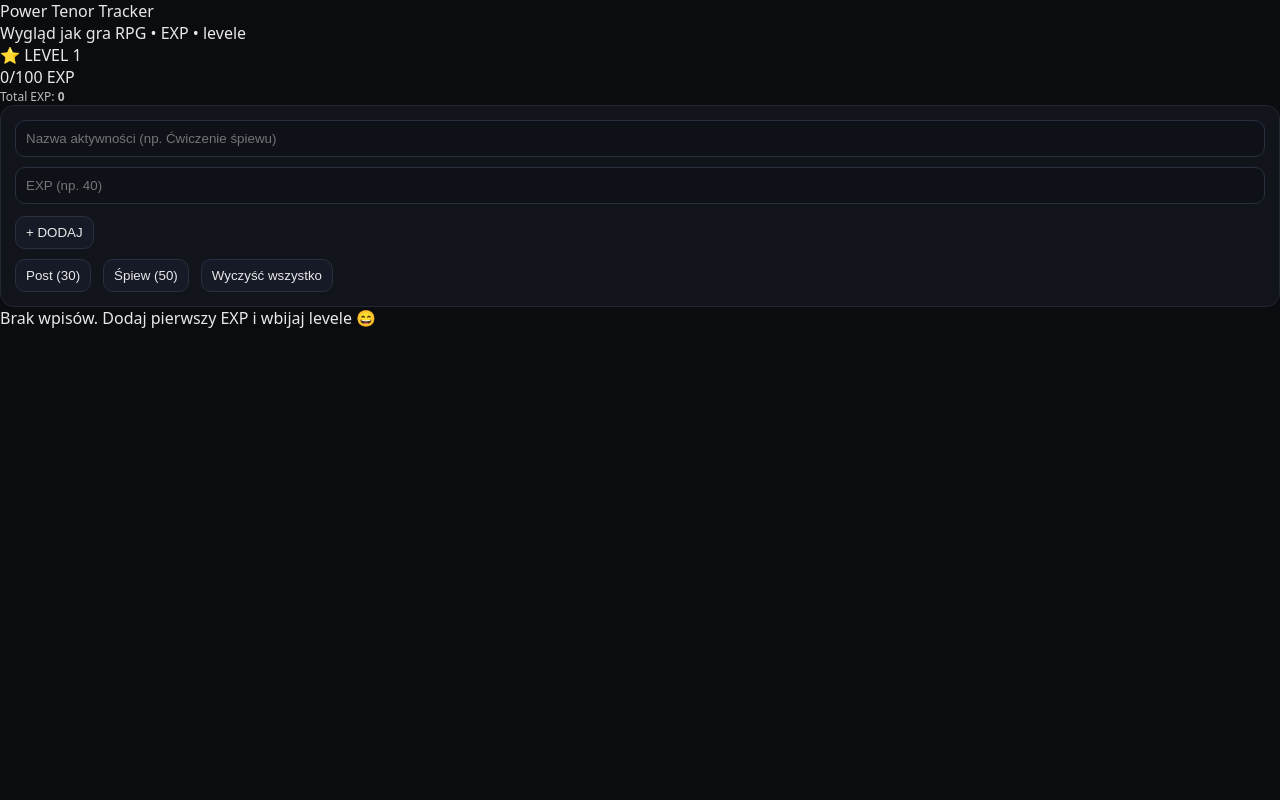
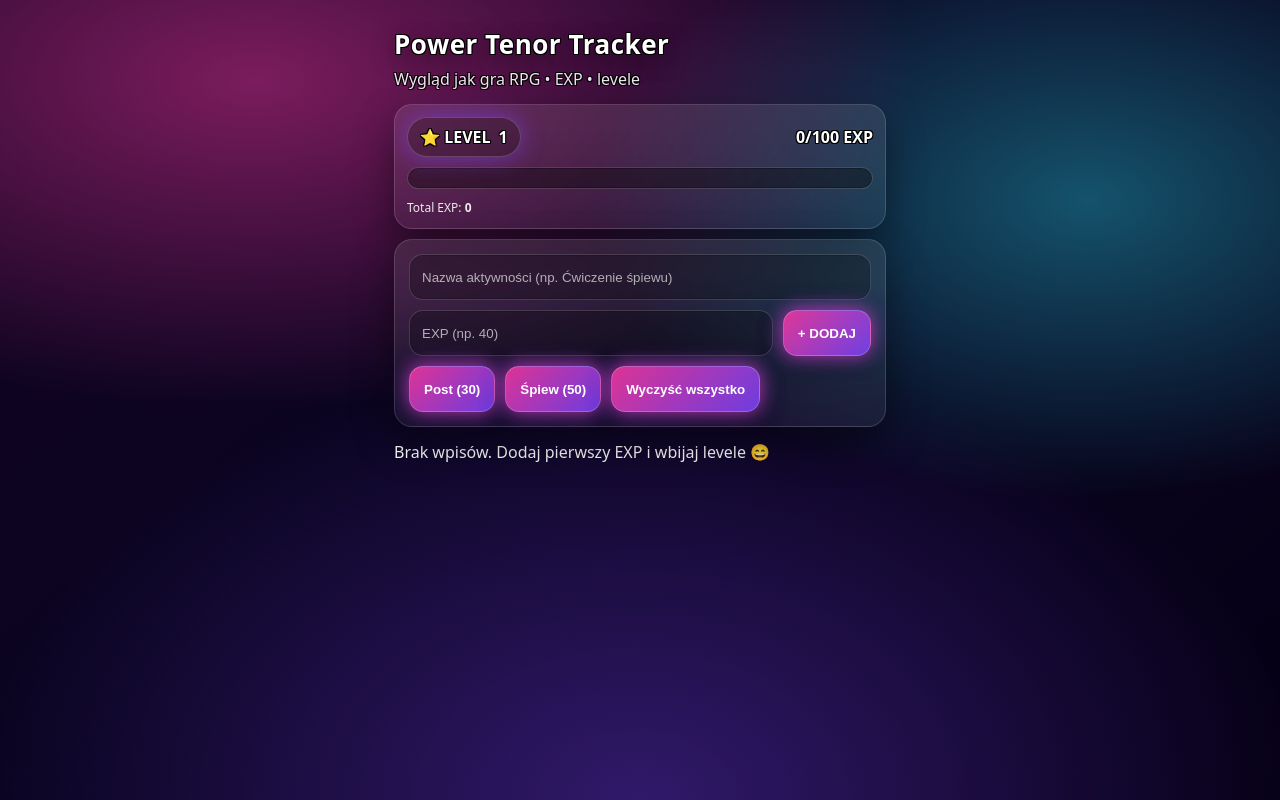
Before and after one commit to Marcinuskryza/power-tenor-tracker, a React (Vite) app: page / in a window 1280 px wide. Built offline with nearby package versions, Linux system fonts and the light colour scheme.

Commit message:
Update styles.css

```diff
--- a/src/styles.css
+++ b/src/styles.css
@@ -1,51 +1,280 @@
-:root { font-family: system-ui, -apple-system, Segoe UI, Roboto, Arial, sans-serif; }
-* { box-sizing: border-box; }
-body { margin: 0; background: #0b0c10; color: #e8e8e8; }
-a { color: inherit; }
+:root{
+  --bg1:#2b0a6b;      /* fiolet */
+  --bg2:#ff3aa7;      /* róż */
+  --bg3:#2be7ff;      /* diament/cyjan */
+  --panel: rgba(20, 8, 38, .55);
+  --panel2: rgba(255,255,255,.08);
+  --stroke: #000;
+  --text: #fff;
 
-.container { max-width: 980px; margin: 0 auto; padding: 16px; }
-.card { background: #12141b; border: 1px solid #232635; border-radius: 14px; padding: 14px; }
-.row { display: flex; gap: 12px; flex-wrap: wrap; }
-.col { flex: 1; min-width: 260px; }
+  --glowPink: 0 0 18px rgba(255, 58, 167, .55);
+  --glowCyan: 0 0 18px rgba(43, 231, 255, .55);
+  --glowPurple: 0 0 22px rgba(125, 68, 255, .55);
+}
 
-h1 { font-size: 22px; margin: 0 0 8px; }
-h2 { font-size: 16px; margin: 0 0 8px; opacity: 0.95; }
+*{ box-sizing:border-box; }
+html,body{ height:100%; }
+body{
+  margin:0;
+  font-family: ui-sans-serif, system-ui, -apple-system, Segoe UI, Roboto, Arial;
+  color: var(--text);
+  background: radial-gradient(1200px 600px at 20% 10%, rgba(255,58,167,.45), transparent 55%),
+              radial-gradient(1000px 600px at 85% 25%, rgba(43,231,255,.35), transparent 50%),
+              radial-gradient(1200px 800px at 50% 100%, rgba(125,68,255,.35), transparent 55%),
+              linear-gradient(140deg, #120321, #0a0420 40%, #060016);
+  overflow-x:hidden;
+}
 
-.tabs { display: flex; gap: 8px; margin: 12px 0; }
-.tabbtn {
-  border: 1px solid #2a2e41; background: #0f1118; color: #e8e8e8;
-  padding: 8px 10px; border-radius: 10px; cursor: pointer;
+.app{
+  min-height:100%;
+  padding: 18px 14px 28px;
+  max-width: 520px;
+  margin: 0 auto;
 }
-.tabbtn.active { background: #1a1f2e; border-color: #3a4160; }
 
-.progressOuter {
-  width: 100%; height: 12px; background: #0f1118; border: 1px solid #2a2e41;
-  border-radius: 999px; overflow: hidden;
+.title{
+  font-size: 26px;
+  font-weight: 900;
+  letter-spacing: .5px;
+  margin: 8px 0 12px;
+  text-shadow:
+    -1px -1px 0 var(--stroke),
+     1px -1px 0 var(--stroke),
+    -1px  1px 0 var(--stroke),
+     1px  1px 0 var(--stroke),
+     0 6px 22px rgba(0,0,0,.55);
 }
-.progressInner { height: 100%; background: #63c384; width: 0%; }
 
-.kpi { font-size: 13px; opacity: 0.9; }
-.big { font-size: 20px; font-weight: 700; }
+.subtitle{
+  opacity:.9;
+  margin-top:-6px;
+  margin-bottom:14px;
+  text-shadow:
+    -1px -1px 0 var(--stroke),
+     1px -1px 0 var(--stroke),
+    -1px  1px 0 var(--stroke),
+     1px  1px 0 var(--stroke);
+}
 
-.list { display: grid; gap: 10px; margin-top: 10px; }
-.item {
-  display: flex; align-items: center; justify-content: space-between;
-  padding: 10px; border-radius: 12px; border: 1px solid #232635; background: #0f1118;
+.card{
+  background: linear-gradient(180deg, rgba(255,255,255,.10), rgba(255,255,255,.06));
+  border: 1px solid rgba(255,255,255,.14);
+  border-radius: 18px;
+  padding: 14px;
+  backdrop-filter: blur(12px);
+  box-shadow: 0 16px 40px rgba(0,0,0,.45);
 }
-.itemLeft { display: grid; gap: 2px; }
-.btn {
-  border: 1px solid #2a2e41; background: #161a27; color: #e8e8e8;
-  padding: 8px 10px; border-radius: 10px; cursor: pointer;
+
+.row{
+  display:flex;
+  gap:10px;
+  align-items:center;
 }
-.btn.primary { background: #63c384; color: #0b0c10; border-color: #63c384; font-weight: 700; }
-.btn.danger { background: #2a0f16; border-color: #5b1c2e; }
-input, textarea, select {
-  width: 100%; padding: 10px; border-radius: 10px; border: 1px solid #2a2e41;
-  background: #0f1118; color: #e8e8e8;
+
+.input{
+  flex:1;
+  height: 46px;
+  border-radius: 14px;
+  border: 1px solid rgba(255,255,255,.16);
+  background: rgba(0,0,0,.25);
+  color:#fff;
+  padding: 0 12px;
+  outline:none;
+  box-shadow: inset 0 0 0 1px rgba(0,0,0,.15);
 }
-label { font-size: 12px; opacity: 0.9; }
-hr { border: none; border-top: 1px solid #232635; margin: 12px 0; }
-.small { font-size: 12px; opacity: 0.8; }
+.input::placeholder{ color: rgba(255,255,255,.65); }
 
-.moneyPos { color: #63c384; font-weight: 700; }
-.moneyNeg { color: #ff6b6b; font-weight: 700; }
+.btn{
+  height:46px;
+  padding: 0 14px;
+  border-radius: 14px;
+  border: 1px solid rgba(255,255,255,.2);
+  color:#fff;
+  font-weight: 800;
+  cursor:pointer;
+  background: linear-gradient(135deg, rgba(255,58,167,.85), rgba(125,68,255,.85));
+  box-shadow: var(--glowPink), var(--glowPurple), 0 10px 26px rgba(0,0,0,.35);
+}
+.btn:active{ transform: translateY(1px); }
+
+.grid{
+  display:grid;
+  gap: 12px;
+  margin-top: 14px;
+}
+
+.tile{
+  position:relative;
+  user-select:none;
+  border-radius: 18px;
+  padding: 14px 14px 12px;
+  border: 1px solid rgba(255,255,255,.16);
+  background:
+    linear-gradient(180deg, rgba(0,0,0,.26), rgba(0,0,0,.20)),
+    radial-gradient(900px 120px at 10% 0%, rgba(255,58,167,.25), transparent 60%),
+    radial-gradient(900px 120px at 90% 0%, rgba(43,231,255,.22), transparent 60%);
+  box-shadow: 0 14px 34px rgba(0,0,0,.46);
+  overflow:hidden;
+}
+
+.tile::before{
+  content:"";
+  position:absolute;
+  inset:-2px;
+  background: linear-gradient(135deg, rgba(255,58,167,.65), rgba(43,231,255,.55), rgba(125,68,255,.65));
+  filter: blur(18px);
+  opacity:.35;
+  pointer-events:none;
+}
+
+.tileTop{
+  position:relative;
+  display:flex;
+  justify-content:space-between;
+  align-items:flex-start;
+  gap: 10px;
+}
+
+.tileName{
+  font-weight: 900;
+  font-size: 16px;
+  line-height: 1.2;
+  text-shadow:
+    -1px -1px 0 var(--stroke),
+     1px -1px 0 var(--stroke),
+    -1px  1px 0 var(--stroke),
+     1px  1px 0 var(--stroke),
+     0 6px 18px rgba(0,0,0,.45);
+}
+
+.tileExp{
+  font-weight: 900;
+  font-size: 16px;
+  white-space:nowrap;
+  text-shadow:
+    -1px -1px 0 var(--stroke),
+     1px -1px 0 var(--stroke),
+    -1px  1px 0 var(--stroke),
+     1px  1px 0 var(--stroke);
+  padding: 6px 10px;
+  border-radius: 999px;
+  border: 1px solid rgba(255,255,255,.22);
+  background: rgba(0,0,0,.22);
+  box-shadow: var(--glowCyan);
+}
+
+.tileHint{
+  position:relative;
+  margin-top: 10px;
+  font-size: 12px;
+  opacity:.85;
+}
+
+.holdOverlay{
+  position:absolute;
+  inset:0;
+  background: rgba(0,0,0,.35);
+  display:flex;
+  align-items:center;
+  justify-content:center;
+  gap:10px;
+  opacity:0;
+  pointer-events:none;
+  transition: opacity .15s ease;
+}
+
+.tile.holding .holdOverlay{
+  opacity:1;
+}
+
+.holdPill{
+  padding: 10px 12px;
+  border-radius: 999px;
+  border: 1px solid rgba(255,255,255,.22);
+  background: rgba(0,0,0,.25);
+  backdrop-filter: blur(8px);
+  text-shadow:
+    -1px -1px 0 var(--stroke),
+     1px -1px 0 var(--stroke),
+    -1px  1px 0 var(--stroke),
+     1px  1px 0 var(--stroke);
+  box-shadow: 0 12px 28px rgba(0,0,0,.35);
+}
+
+/* RPG EXP BAR */
+.rpgBar{
+  margin: 14px 0 10px;
+  padding: 12px;
+  border-radius: 18px;
+  background: linear-gradient(180deg, rgba(255,255,255,.10), rgba(255,255,255,.06));
+  border: 1px solid rgba(255,255,255,.14);
+  backdrop-filter: blur(10px);
+  box-shadow: 0 16px 38px rgba(0,0,0,.42);
+}
+
+.rpgHeader{
+  display:flex;
+  justify-content:space-between;
+  align-items:center;
+  gap:10px;
+  margin-bottom: 10px;
+}
+
+.levelBadge{
+  display:inline-flex;
+  align-items:center;
+  gap:8px;
+  padding: 8px 12px;
+  border-radius: 999px;
+  border: 1px solid rgba(255,255,255,.18);
+  background: rgba(0,0,0,.20);
+  box-shadow: var(--glowPurple);
+  font-weight: 900;
+  text-shadow:
+    -1px -1px 0 var(--stroke),
+     1px -1px 0 var(--stroke),
+    -1px  1px 0 var(--stroke),
+     1px  1px 0 var(--stroke);
+}
+
+.rpgNumbers{
+  font-weight: 900;
+  text-shadow:
+    -1px -1px 0 var(--stroke),
+     1px -1px 0 var(--stroke),
+    -1px  1px 0 var(--stroke),
+     1px  1px 0 var(--stroke);
+}
+
+.barTrack{
+  height: 22px; /* grubszy */
+  border-radius: 999px;
+  background: rgba(0,0,0,.35);
+  border: 1px solid rgba(255,255,255,.18);
+  overflow:hidden;
+  box-shadow: inset 0 0 0 1px rgba(0,0,0,.25);
+}
+
+.barFill{
+  height:100%;
+  width: 0%;
+  border-radius: 999px;
+  background: linear-gradient(90deg, rgba(255,58,167,.95), rgba(125,68,255,.95), rgba(43,231,255,.95));
+  box-shadow: var(--glowPink), var(--glowCyan);
+  transition: width .25s ease;
+  position:relative;
+}
+
+.barFill::after{
+  content:"";
+  position:absolute;
+  inset:0;
+  background: linear-gradient(90deg, rgba(255,255,255,.35), transparent 45%, rgba(255,255,255,.25));
+  opacity:.35;
+}
+
+.small{
+  margin-top: 10px;
+  font-size: 12px;
+  opacity:.9;
+}
```
